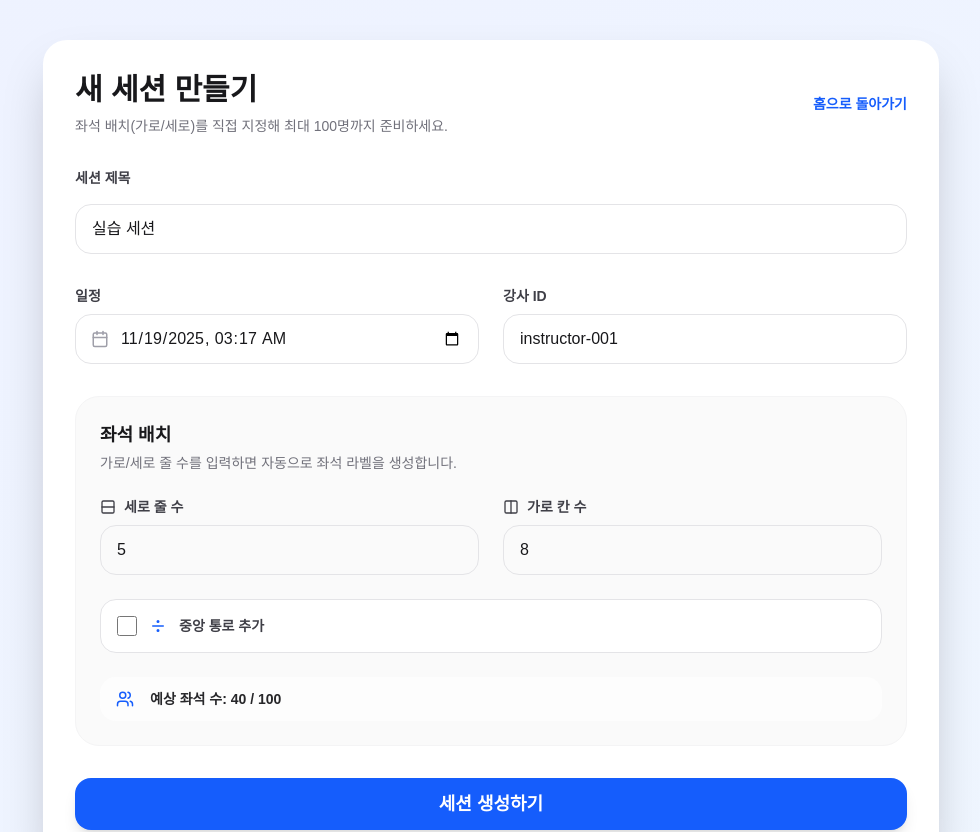
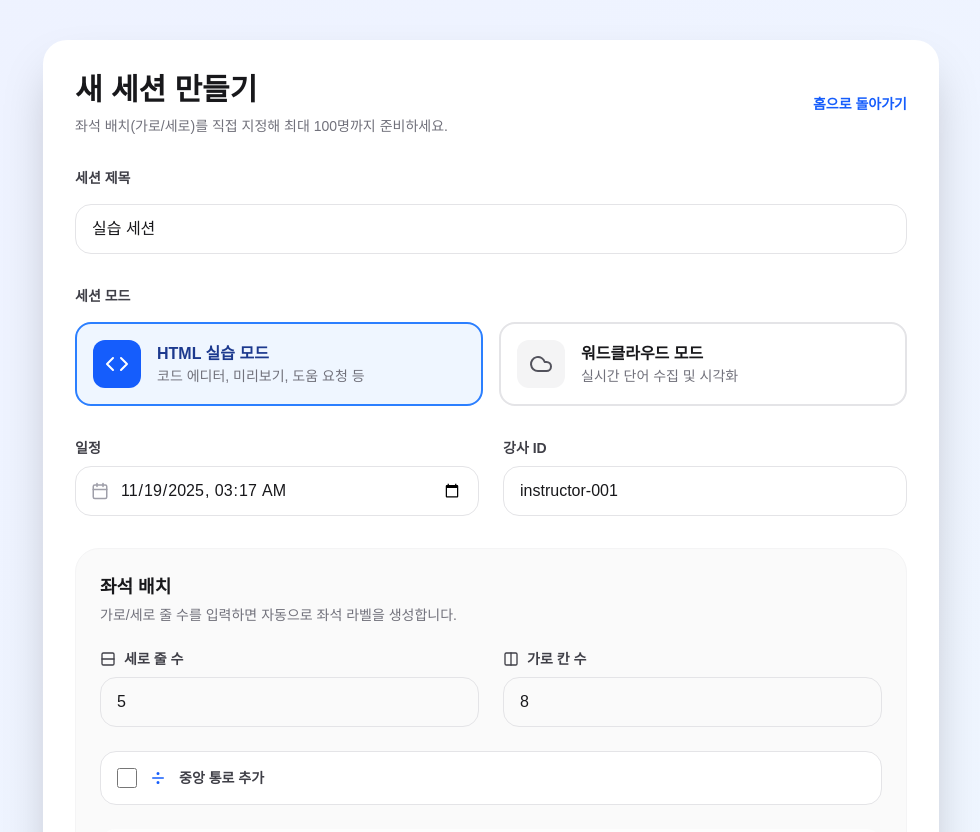
Before and after one commit to macqs/html_class, a Next.js app: page /instructor/new-session in a window 1280 px wide. Shown: the top 832 px of the page, without its empty margins (149-1129 px from the left). Built offline with nearby package versions, Linux system fonts and the light colour scheme; no server answers.

Commit message:
feat: 세션 모드 옵션 추가 (HTML/워드클라우드)

```diff
--- a/src/app/instructor/new-session/page.tsx
+++ b/src/app/instructor/new-session/page.tsx
@@ -3,7 +3,8 @@
 import { useMemo, useState } from 'react';
 import Link from 'next/link';
 import { useRouter } from 'next/navigation';
-import { Calendar, Users, Rows, Columns, Divide } from 'lucide-react';
+import { Calendar, Users, Rows, Columns, Divide, Code, Cloud } from 'lucide-react';
+import type { SessionMode } from '@/types';
 
 import { supabase } from '@/lib/supabase';
 import { generateSeatLabels } from '@/lib/utils';
@@ -20,6 +21,7 @@ export default function NewSessionPage() {
   const [cols, setCols] = useState(8);
   const [hasAisle, setHasAisle] = useState(false);
   const [aislePosition, setAislePosition] = useState<number | null>(null);
+  const [sessionMode, setSessionMode] = useState<SessionMode>('html');
   const [isSubmitting, setIsSubmitting] = useState(false);
   const [error, setError] = useState('');
 
@@ -64,6 +66,7 @@ export default function NewSessionPage() {
           seat_layout: seatLayout,
           status: 'active',
           session_code: sessionCode,
+          mode: sessionMode,
         })
         .select()
         .single();
@@ -111,6 +114,55 @@ export default function NewSessionPage() {
               className="w-full rounded-2xl border border-zinc-200 px-4 py-3 text-base text-zinc-900 placeholder:text-zinc-400 focus:border-blue-500 focus:outline-none focus:ring-2 focus:ring-blue-200"
               required
             />
+          </section>
+
+          {/* 세션 모드 선택 */}
+          <section className="space-y-4">
+            <label className="block text-sm font-semibold text-zinc-700">세션 모드</label>
+            <div className="grid gap-4 md:grid-cols-2">
+              <button
+                type="button"
+                onClick={() => setSessionMode('html')}
+                className={`flex items-center gap-4 rounded-2xl border-2 p-4 text-left transition ${
+                  sessionMode === 'html'
+                    ? 'border-blue-500 bg-blue-50'
+                    : 'border-zinc-200 bg-white hover:border-zinc-300'
+                }`}
+              >
+                <div className={`flex h-12 w-12 items-center justify-center rounded-xl ${
+                  sessionMode === 'html' ? 'bg-blue-600 text-white' : 'bg-zinc-100 text-zinc-600'
+                }`}>
+                  <Code size={24} />
+                </div>
+                <div>
+                  <p className={`font-semibold ${sessionMode === 'html' ? 'text-blue-900' : 'text-zinc-900'}`}>
+                    HTML 실습 모드
+                  </p>
+                  <p className="text-sm text-zinc-500">코드 에디터, 미리보기, 도움 요청 등</p>
+                </div>
+              </button>
+              <button
+                type="button"
+                onClick={() => setSessionMode('wordcloud')}
+                className={`flex items-center gap-4 rounded-2xl border-2 p-4 text-left transition ${
+                  sessionMode === 'wordcloud'
+                    ? 'border-cyan-500 bg-cyan-50'
+                    : 'border-zinc-200 bg-white hover:border-zinc-300'
+                }`}
+              >
+                <div className={`flex h-12 w-12 items-center justify-center rounded-xl ${
+                  sessionMode === 'wordcloud' ? 'bg-cyan-600 text-white' : 'bg-zinc-100 text-zinc-600'
+                }`}>
+                  <Cloud size={24} />
+                </div>
+                <div>
+                  <p className={`font-semibold ${sessionMode === 'wordcloud' ? 'text-cyan-900' : 'text-zinc-900'}`}>
+                    워드클라우드 모드
+                  </p>
+                  <p className="text-sm text-zinc-500">실시간 단어 수집 및 시각화</p>
+                </div>
+              </button>
+            </div>
           </section>
 
           <section className="grid gap-6 md:grid-cols-2">
--- a/src/app/participant/[sessionId]/page.tsx
+++ b/src/app/participant/[sessionId]/page.tsx
@@ -6,7 +6,7 @@ import { useParams, useRouter } from 'next/navigation';
 import { HelpCircle, Loader2, Save, CheckCircle, Sparkles, Copy, QrCode, MessageSquareText, X } from 'lucide-react';
 import { QRCodeSVG } from 'qrcode.react';
 import { supabase } from '@/lib/supabase';
-import type { Participant } from '@/types';
+import type { Participant, SessionMode } from '@/types';
 import CodeEditor from '@/components/editor/CodeEditor';
 import PreviewFrame from '@/components/editor/PreviewFrame';
 import ExampleSelector, { LocalExampleItem } from '@/components/editor/ExampleSelector';
@@ -335,6 +335,7 @@ export default function ParticipantPage() {
   const [shareUrl, setShareUrl] = useState('');
   const [isSharing, setIsSharing] = useState(false);
   const [isPromptModalOpen, setIsPromptModalOpen] = useState(false);
+  const [sessionMode, setSessionMode] = useState<SessionMode>('html');
 
   // 쿨다운 상태
   const [validateCooldown, setValidateCooldown] = useState(0);
@@ -404,6 +405,18 @@ export default function ParticipantPage() {
       router.replace(`/login?session=${sessionId}`);
       return;
     }
+
+    // 세션 모드 가져오기
+    supabase
+      .from('td_sessions')
+      .select('mode')
+      .eq('id', sessionId)
+      .single()
+      .then(({ data }) => {
+        if (data?.mode) {
+          setSessionMode(data.mode as SessionMode);
+        }
+      });
 
     supabase
       .from('td_participants')
@@ -658,6 +671,30 @@ export default function ParticipantPage() {
     );
   }
 
+  // 워드클라우드 모드일 때는 간단한 UI만 표시
+  if (sessionMode === 'wordcloud') {
+    return (
+      <div className="flex min-h-screen flex-col bg-gradient-to-br from-cyan-50 to-blue-50">
+        {/* 헤더 */}
+        <header className="flex items-center justify-between border-b bg-white px-4 py-3 md:px-6 md:py-4">
+          <div className="flex items-center gap-3">
+            <h1 className="text-lg font-bold text-zinc-900 md:text-xl">{participant.nickname}</h1>
+            <span className="rounded-full bg-cyan-100 px-3 py-1 text-sm font-semibold text-cyan-800">
+              {participant.seat_position}
+            </span>
+          </div>
+        </header>
+
+        {/* 워드클라우드 입력 영역 */}
+        <main className="flex flex-1 items-center justify-center p-4 md:p-8">
+          <div className="w-full max-w-lg">
+            <ParticipantWordCloud sessionId={sessionId} participantId={participant.id} />
+          </div>
+        </main>
+      </div>
+    );
+  }
+
   return (
     <div className="flex min-h-screen flex-col bg-zinc-50">
       {/* 헤더 - 태블릿 반응형 */}
--- a/src/types/index.ts
+++ b/src/types/index.ts
@@ -10,6 +10,8 @@ export interface SeatLayoutPreset extends SeatLayout {
   capacity: number;
 }
 
+export type SessionMode = 'html' | 'wordcloud';
+
 export interface Session {
   id: string;
   title: string;
@@ -19,6 +21,7 @@ export interface Session {
   session_code?: string;
   template_id?: string;
   status: 'active' | 'ended';
+  mode: SessionMode;
   created_at: string;
 }
 
```
Also changed, not shown: 1 other file (tests, documents, lock files or other folders).
